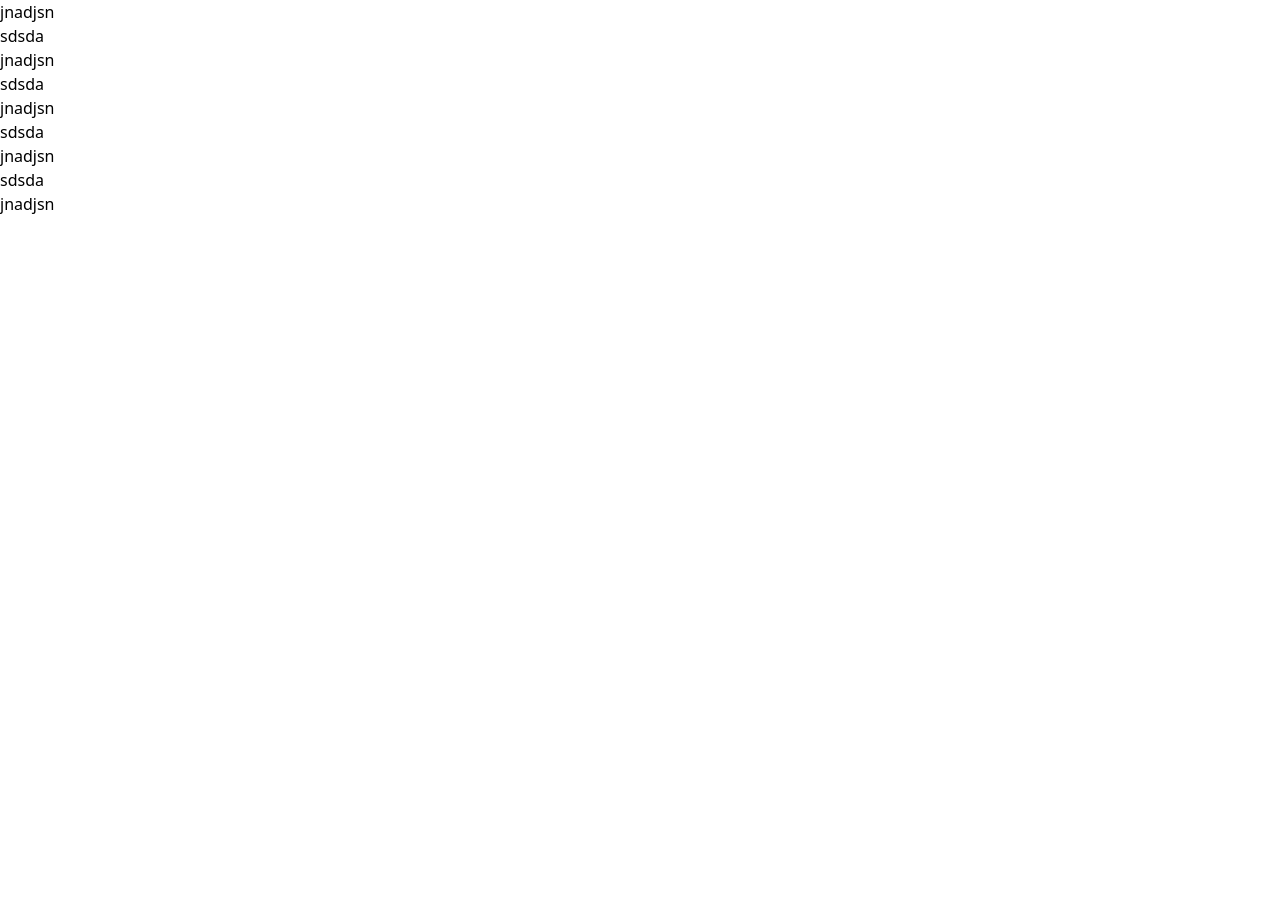
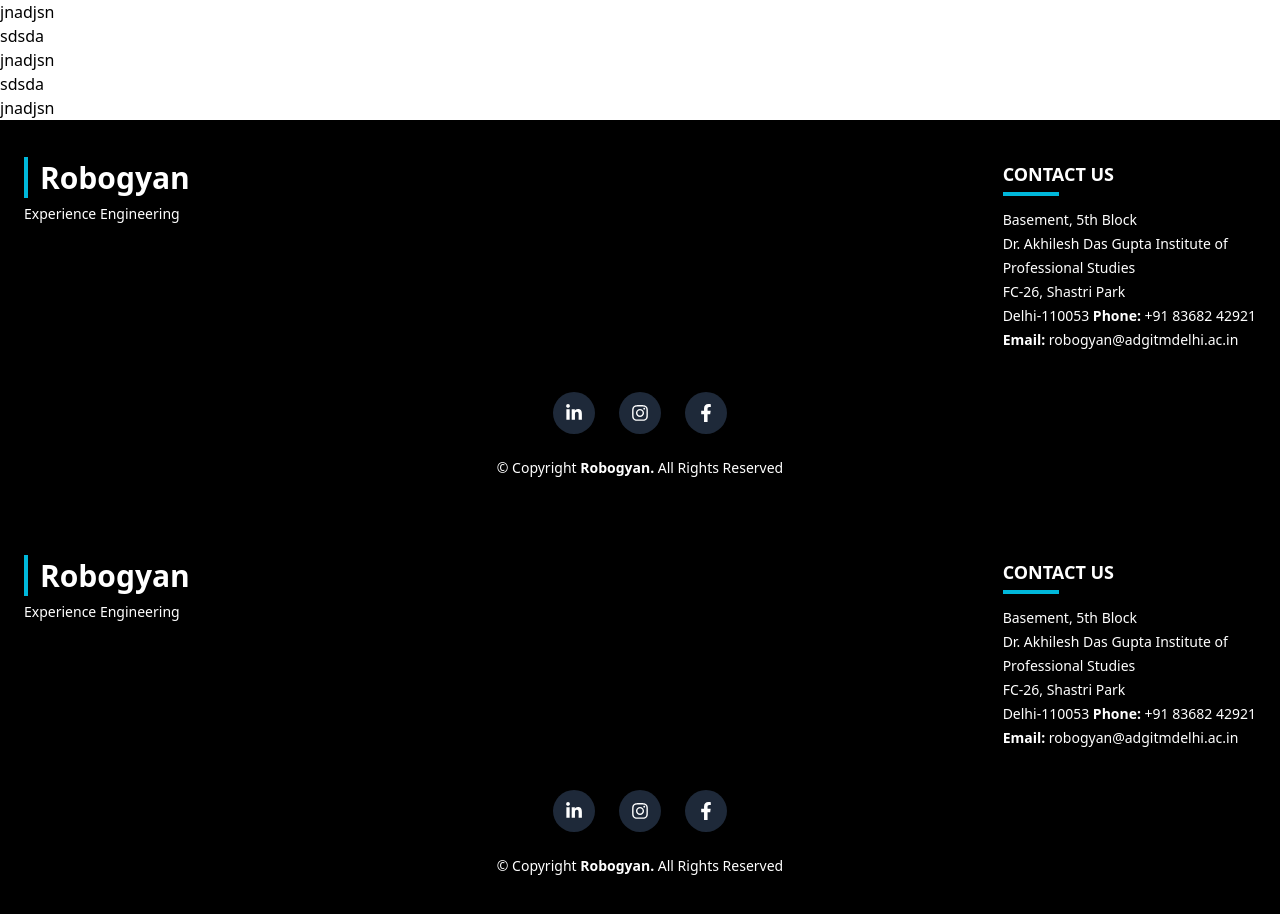
Before and after one commit to robogyan-adgitm/robogyan-website, a React (Vite) app: page / in a window 1280 px wide. Shown: the part 1380-2294 px from the top of the page. Before the commit the page ends 1596 px from the top, so only its background shows below. Built offline with nearby package versions, Linux system fonts and the light colour scheme.

Commit message:
footer updated

```diff
--- a/src/components/footer.jsx
+++ b/src/components/footer.jsx
@@ -1,13 +1,60 @@
-import React from 'react'
+import { FaLinkedinIn, FaInstagram, FaFacebookF, FaChevronUp } from "react-icons/fa";
 
 const Footer = () => {
   return (
-    <>
-      <h1>sdsda</h1>
-      <h2>jnadjsn</h2>
-    </>
+    <footer className="bg-black text-white py-10 px-6">
+      <div className="max-w-7xl mx-auto flex flex-col md:flex-row justify-between items-start gap-10">
 
-  )
-}
+        {/* Left - Logo and Tagline */}
+        <div>
+          <h2 className="text-3xl font-bold">
+            <span className="border-l-4 border-cyan-500 pl-3">Robogyan</span>
+          </h2>
+          <p className="mt-2 text-sm">Experience Engineering</p>
+        </div>
 
-export default Footer
+        {/* Right - Contact Info */}
+        <div>
+          <h3 className="text-lg font-semibold mb-1">CONTACT US</h3>
+          <div className="w-14 border-b-4 border-cyan-500 mb-3"></div>
+          <p className="text-sm leading-6">
+            Basement, 5th Block<br />
+            Dr. Akhilesh Das Gupta Institute of<br />
+            Professional Studies<br />
+            FC-26, Shastri Park<br />
+            Delhi-110053 <span className="font-semibold">Phone:</span> +91 83682 42921<br />
+            <span className="font-semibold">Email:</span> robogyan@adgitmdelhi.ac.in
+          </p>
+        </div>
+      </div>
+
+      {/* Social Icons */}
+      <div className="mt-10 flex justify-center gap-6">
+        <a href="#" className="bg-gray-800 hover:bg-cyan-500 p-3 rounded-full transition">
+          <FaLinkedinIn className="text-white text-lg" />
+        </a>
+        <a href="#" className="bg-gray-800 hover:bg-cyan-500 p-3 rounded-full transition">
+          <FaInstagram className="text-white text-lg" />
+        </a>
+        <a href="#" className="bg-gray-800 hover:bg-cyan-500 p-3 rounded-full transition">
+          <FaFacebookF className="text-white text-lg" />
+        </a>
+      </div>
+
+      {/* Copyright */}
+      <p className="mt-6 text-center text-sm">
+        © Copyright <span className="font-bold">Robogyan.</span> All Rights Reserved
+      </p>
+
+      {/* Scroll to Top Button */}
+      <a
+        href="#"
+        className="fixed bottom-6 right-6 bg-cyan-600 hover:bg-cyan-700 text-white p-3 rounded-full shadow-lg"
+      >
+        <FaChevronUp />
+      </a>
+    </footer>
+  );
+};
+
+export default Footer;
```
